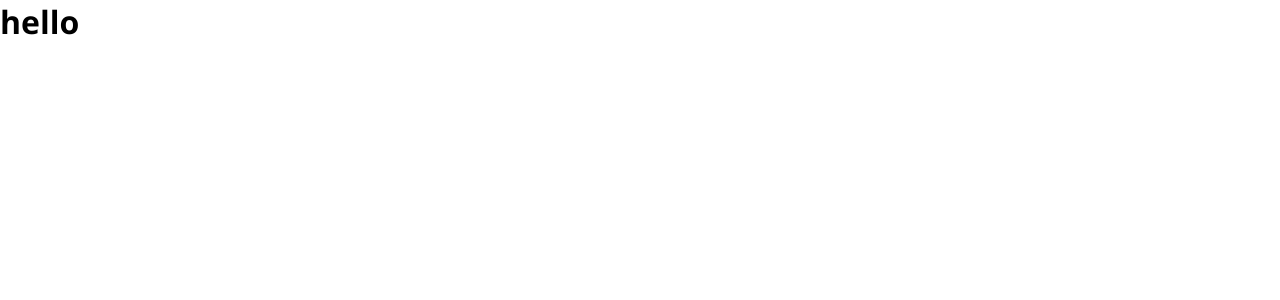
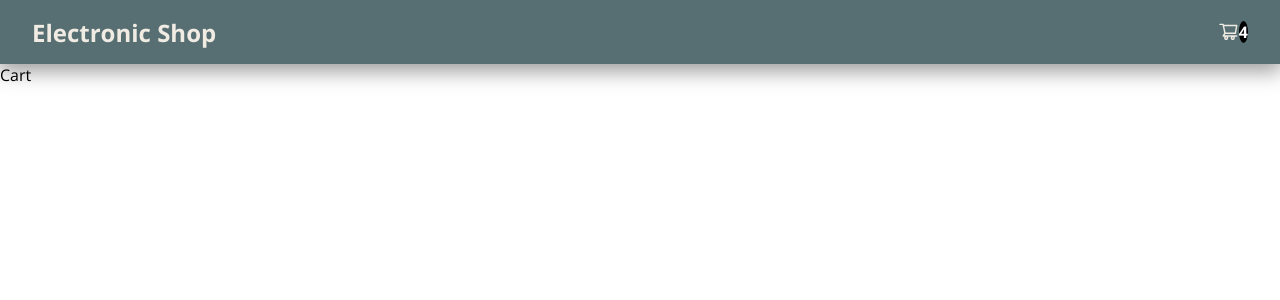
Before and after one commit to sarojlimbu0731/Electronic-shop, a React (Create React App) app in the folder client/: page /cart in a window 1280 px wide. Shown: the top 300 px of the page. Built offline with nearby package versions, Linux system fonts and the light colour scheme.

Commit message:
navbar and homepage create

```diff
--- a/client/package.json
+++ b/client/package.json
@@ -8,7 +8,11 @@
     "@testing-library/user-event": "^13.5.0",
     "react": "^18.2.0",
     "react-dom": "^18.2.0",
+    "react-icons": "^4.4.0",
+    "react-redux": "^8.0.2",
+    "react-router-dom": "^6.3.0",
     "react-scripts": "5.0.1",
+    "redux": "^4.2.0",
     "web-vitals": "^2.1.4"
   },
   "scripts": {
--- a/client/src/App.css
+++ b/client/src/App.css
@@ -7,3 +7,50 @@
 body{
   font-family: 'Open Sans', sans-serif;
 }
+
+.nav{
+  width: 100%;
+  height: 4rem;
+  box-shadow: 0 5px 20px 2px rgba(0,0,0,0.4);
+  /* position:fixed; */
+  background-color: #576F72;
+  }
+
+.nav_container{
+  display: flex;
+  justify-content:space-between;
+  align-items: center;
+  height: 4rem;
+  padding: 2rem;
+}
+
+.nav_right{
+ justify-content: center;
+ display: flex;
+
+}
+
+a{
+  text-decoration: none;
+  color: #F0EBE3;
+  cursor: pointer;
+  justify-content: center;
+  display: flex;
+
+}
+
+.nav_left{
+  color: #F0EBE3;
+
+}
+
+.cart{
+  height: 1.3rem;
+  width: 1.3rem;
+}
+
+a>strong{
+border-radius: 100%;
+  background-color: black;
+  color: white;
+}
--- a/client/src/App.js
+++ b/client/src/App.js
@@ -1,10 +1,21 @@
 import './App.css';
+import {BrowserRouter,Routes, Route} from 'react-router-dom'
+import Nav from './Components/Navbar/Nav';
+import Home from './Components/Home/Home';
+import Cart from './Components/Cart/Cart';
 
 function App() {
   return (
-    <div className="App">
-<h1>hello</h1>
-    </div>
+    <BrowserRouter>
+       <Nav />
+          <Routes>
+
+          <Route path='/' exact element={<Home/>} />
+          <Route path="/cart" exact element={<Cart/>} />
+          </Routes>
+    </BrowserRouter>
+
+
   );
 }
 
--- /dev/null
+++ b/client/src/Components/Cart/Cart.js
@@ -0,0 +1,9 @@
+import React from 'react'
+
+const Cart = () => {
+  return (
+    <div>Cart</div>
+  )
+}
+
+export default Cart;
--- /dev/null
+++ b/client/src/Components/Home/Home.js
@@ -0,0 +1,9 @@
+import React from 'react'
+
+const Home = () => {
+  return (
+    <div className='home'>Home</div>
+  )
+}
+
+export default Home;
--- /dev/null
+++ b/client/src/Components/Navbar/Nav.js
@@ -0,0 +1,24 @@
+import React from 'react';
+import { Link } from 'react-router-dom';
+import { AiOutlineShoppingCart } from 'react-icons/ai';
+
+const Nav = () => {
+  return (
+    <div className="nav">
+        <div className='container'>
+            <div className='nav_container'>
+                <div className='nav_left'>
+                    <h2>Electronic Shop</h2>
+                </div>
+                <div className='nav-right'>
+                    <Link to ="/cart"><AiOutlineShoppingCart className='cart'/><strong>4</strong></Link>
+                </div>
+            </div>
+        </div>
+
+    </div>
+
+  )
+}
+
+export default Nav;
```
Also changed, not shown: 1 other file (tests, documents, lock files or other folders).
